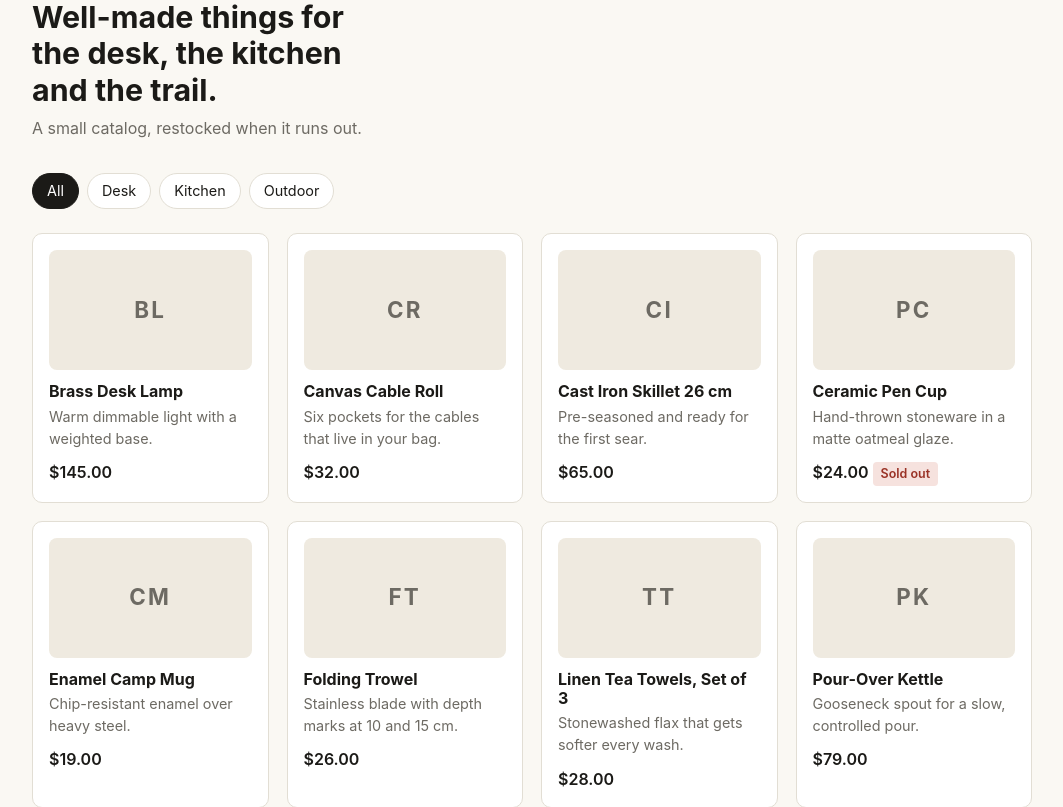
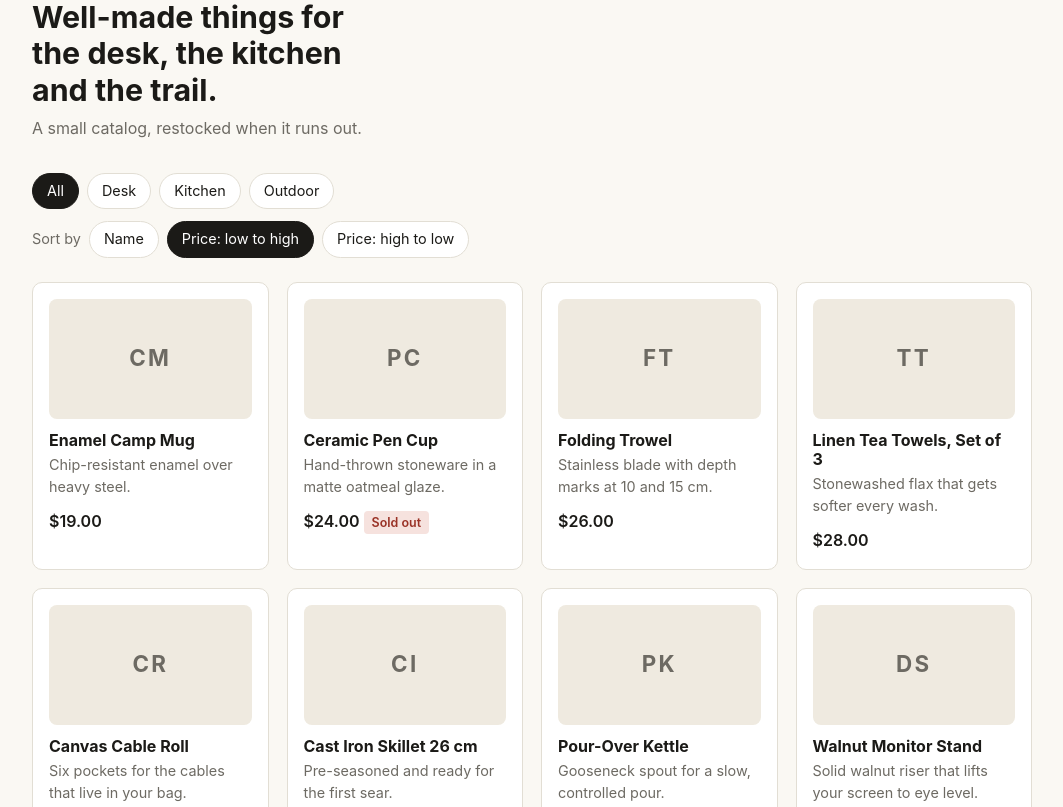
Before and after one commit to barthdrv/dispatch-test-ecommerce, a Flask app: page /?sort=price-asc in a window 1280 px wide. Shown: the part 117-924 px from the top of the page, without its empty margins (108-1171 px from the left). Run offline with Flask 3, Linux system fonts and the light colour scheme; data comes from the database, SQL or seed files in the repository.

Commit message:
feat(catalog): sort products by price via ?sort=
Shoppers had no way to see the cheapest or most expensive items first;
the catalog was always ordered by product name. The new sort parameter
is resolved through a whitelist of ORDER BY fragments so untrusted input
never reaches SQL, and it composes with the existing category and search
filters in both directions.

Co-authored-by: upsun-dispatch[bot] <upsun-dispatch[bot]@users.noreply.github.com>

```diff
--- a/shop/catalog.py
+++ b/shop/catalog.py
@@ -8,12 +8,35 @@ PRODUCT_COLUMNS = """
 """
 
 
+DEFAULT_SORT = "name"
+
+# Public ?sort= value -> fixed ORDER BY fragment. Only fragments from this
+# table ever reach SQL; the untrusted parameter is used solely as a lookup key.
+SORT_ORDERS = {
+    "name": "p.name",
+    "price-asc": "p.price_cents ASC, p.name",
+    "price-desc": "p.price_cents DESC, p.name",
+}
+
+# Ordered (key, label) pairs for the storefront sort control.
+SORT_OPTIONS = (
+    ("name", "Name"),
+    ("price-asc", "Price: low to high"),
+    ("price-desc", "Price: high to low"),
+)
+
+
+def normalize_sort(value):
+    """Map an untrusted ?sort= value onto a known sort key."""
+    return value if value in SORT_ORDERS else DEFAULT_SORT
+
+
 def list_categories():
     db = get_db()
     return db.execute("SELECT slug, name FROM categories ORDER BY name").fetchall()
 
 
-def list_products(category=None, query=None):
+def list_products(category=None, query=None, sort=None):
     sql = f"""
         SELECT {PRODUCT_COLUMNS}
         FROM products p
@@ -29,7 +52,7 @@ def list_products(category=None, query=None):
         params += [like, like]
     if where:
         sql += " WHERE " + " AND ".join(where)
-    sql += " ORDER BY p.name"
+    sql += " ORDER BY " + SORT_ORDERS[normalize_sort(sort)]
     return get_db().execute(sql, params).fetchall()
 
 
--- a/shop/static/css/style.css
+++ b/shop/static/css/style.css
@@ -76,6 +76,9 @@ input:focus-visible, button:focus-visible, a:focus-visible {
   background: #fff; text-decoration: none; color: var(--ink); font-size: .9rem;
 }
 .chip.is-active { background: var(--ink); border-color: var(--ink); color: #fff; }
+
+.sorts { margin-top: -12px; align-items: center; }
+.sorts-label { color: var(--muted); font-size: .9rem; }
 
 .result-count { color: var(--muted); }
 
--- a/shop/templates/base.html
+++ b/shop/templates/base.html
@@ -12,6 +12,7 @@
       <a class="brand" href="{{ url_for('catalog.index') }}">Corner&nbsp;Shop</a>
       <form class="search" action="{{ url_for('catalog.index') }}" method="get" role="search">
         <input type="search" name="q" placeholder="Search products" value="{{ query or '' }}" aria-label="Search products">
+        {% if sort and sort != 'name' %}<input type="hidden" name="sort" value="{{ sort }}">{% endif %}
         <button type="submit">Search</button>
       </form>
       <a class="cart-link" href="{{ url_for('cart.show') }}">
--- a/shop/templates/index.html
+++ b/shop/templates/index.html
@@ -5,11 +5,21 @@
     <p>A small catalog, restocked when it runs out.</p>
   </section>
 
+  {% set sort_param = sort if sort != 'name' else none %}
   <nav class="filters" aria-label="Categories">
-    <a class="chip {{ 'is-active' if not active_category }}" href="{{ url_for('catalog.index', q=query) }}">All</a>
+    <a class="chip {{ 'is-active' if not active_category }}" href="{{ url_for('catalog.index', q=query, sort=sort_param) }}">All</a>
     {% for category in categories %}
       <a class="chip {{ 'is-active' if active_category == category['slug'] }}"
-         href="{{ url_for('catalog.index', category=category['slug'], q=query) }}">{{ category['name'] }}</a>
+         href="{{ url_for('catalog.index', category=category['slug'], q=query, sort=sort_param) }}">{{ category['name'] }}</a>
+    {% endfor %}
+  </nav>
+
+  <nav class="filters sorts" aria-label="Sort">
+    <span class="sorts-label">Sort by</span>
+    {% for key, label in sort_options %}
+      <a class="chip {{ 'is-active' if sort == key }}"
+         {% if sort == key %}aria-current="true"{% endif %}
+         href="{{ url_for('catalog.index', category=active_category, q=query, sort=(key if key != 'name' else none)) }}">{{ label }}</a>
     {% endfor %}
   </nav>
 
--- a/shop/views/api.py
+++ b/shop/views/api.py
@@ -30,6 +30,7 @@ def products():
     rows = catalog.list_products(
         category=request.args.get("category") or None,
         query=(request.args.get("q") or "").strip() or None,
+        sort=request.args.get("sort"),
     )
     return jsonify(products=[serialize(row) for row in rows], count=len(rows))
 
--- a/shop/views/catalog.py
+++ b/shop/views/catalog.py
@@ -9,12 +9,15 @@ bp = Blueprint("catalog", __name__)
 def index():
     category = request.args.get("category") or None
     query = (request.args.get("q") or "").strip() or None
+    sort = catalog.normalize_sort(request.args.get("sort"))
     return render_template(
         "index.html",
-        products=catalog.list_products(category=category, query=query),
+        products=catalog.list_products(category=category, query=query, sort=sort),
         categories=catalog.list_categories(),
         active_category=category,
         query=query,
+        sort=sort,
+        sort_options=catalog.SORT_OPTIONS,
     )
 
 
```
Also changed, not shown: tests/test_catalog.py (+73 -0 lines).
